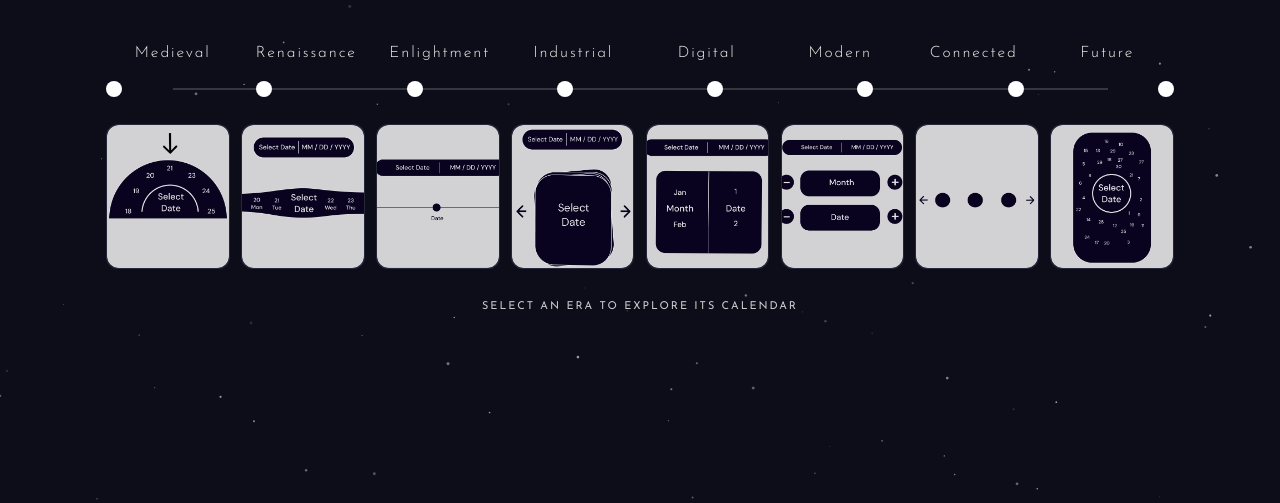
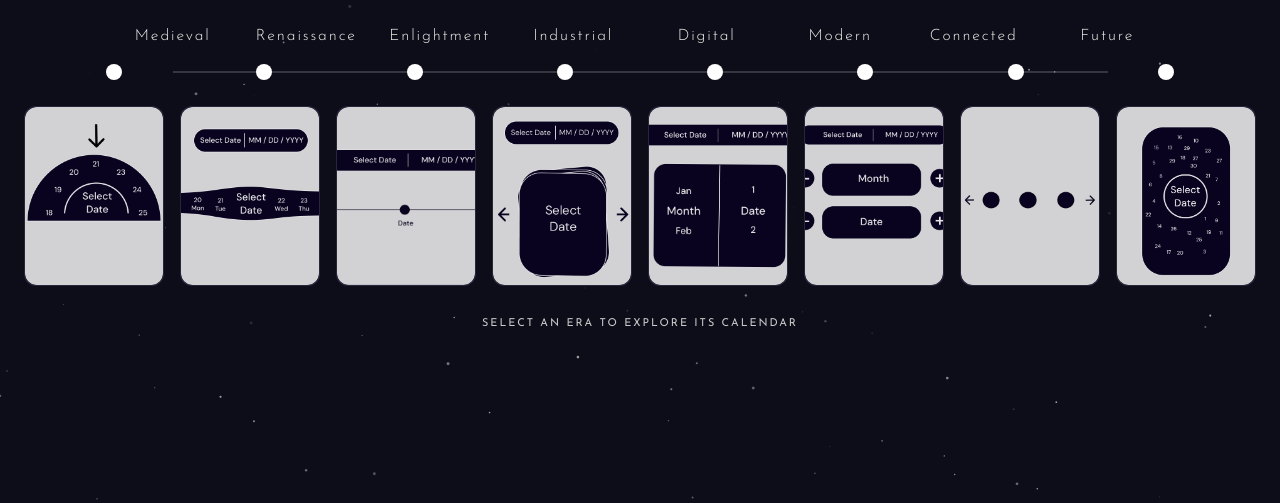
Before and after one commit to bansp394/The-Calendar, a plain HTML site: page index.html in a window 1280 px wide. Shown: the part 297-800 px from the top of the page. Drawn offline with nearby package versions, Linux system fonts and the light colour scheme.

Commit message:
Update style.css

```diff
--- a/style.css
+++ b/style.css
@@ -184,12 +184,14 @@ body {
 ───────────────────────────────────────── */
 .cards-row {
   display: flex;
-  gap: 0.7rem;
-  justify-content: space-between;
+  gap: 1rem;
+  justify-content: center;
 }
 
 .era-card {
-  flex: 1;
+   width: 140px;
+  height: 180px;
+   flex: none;
   min-width: 0;
   background: var(--navy-card);
   border-radius: 12px;
```
